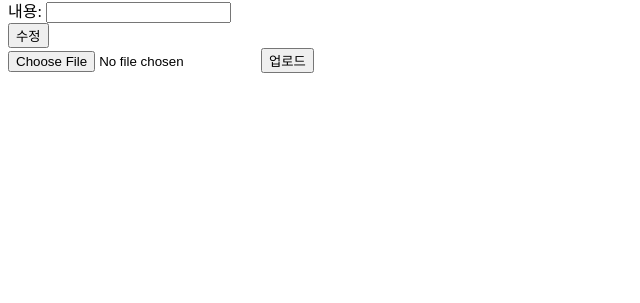
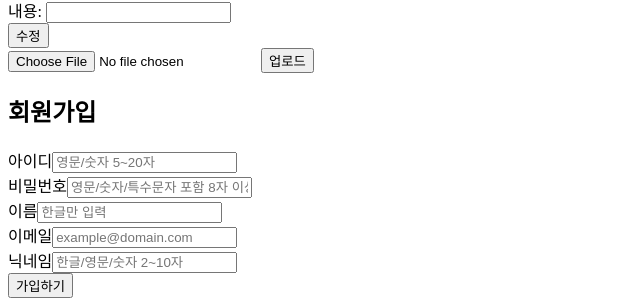
Before and after one commit to Betyani/TeamPj_vsc, a React (Create React App) app: page / in a window 1280 px wide. Shown: the part 877-1180 px from the top of the page, without its empty margins (0-640 px from the left). Before the commit the page ends 958 px from the top, so only its background shows below. Built offline with nearby package versions, Linux system fonts and the light colour scheme; no server answers.

Commit message:
회원가입 기능 추가

```diff
--- a/src/App.js
+++ b/src/App.js
@@ -6,6 +6,7 @@ import ProductList from './product/ProductList';
 import ProductModify from './product/ProductModify';
 import ProductRegister from './product/ProductRegister';
 import ImageUpload from './image/ImageUpload';
+import SignUp from './member/SignUp';
 
 
 function App() {
@@ -18,6 +19,7 @@ function App() {
         <BoardList productId={1} />
         <BoardModify id={1} />
         <ImageUpload />
+        <SignUp />
         </>
     );
 }
--- a/src/member/SignUp.js
+++ b/src/member/SignUp.js
@@ -3,30 +3,130 @@ import axios from "axios";
 
 export default function SignUp() {
     const [form, setForm] = useState({
-        userId: "",
+        id: "",
         password: "",
         name: "",
         email: "",
-        nickName: ""
+        nickname: ""
     });
+
+    const [errors, setErrors] = useState({});
+
+    const validate = () => {
+        const newErrors = {};
+
+        if (!/^[a-zA-Z0-9]{5,20}$/.test(form.id)) {
+            newErrors.id = "아이디는 영문자와 숫자 5~20자로 입력하세요.";
+        }
+
+        if (!/^(?=.*[A-Za-z])(?=.*\\d)(?=.*[!@#$%^&*()_+=-]).{8,}$/.test(form.password)) {
+            newErrors.password = "비밀번호는 영문, 숫자, 특수문자 포함 8자 이상이어야 합니다.";
+        }
+
+        if (!/^[가-힣]+$/.test(form.name)) {
+            newErrors.name = "이름은 한글만 입력 가능합니다.";
+        }
+
+        if (!/^[A-Za-z0-9._%+-]+@[A-Za-z0-9.-]+\\.[A-Za-z]{2,6}$/.test(form.email)) {
+            newErrors.email = "유효한 이메일 주소를 입력하세요.";
+        }
+
+        if (!/^[가-힣a-zA-Z0-9]{2,10}$/.test(form.nickname)) {
+            newErrors.nickname = "닉네임은 한글, 영문, 숫자 2~10자로 입력하세요.";
+        }
+
+        // 에러 상태 반영
+        setErrors(newErrors);
+
+        // 에러가 없을 경우만 true 반환
+        return Object.keys(newErrors).length === 0;
+
+
+    };
 
     const handleChange = (e) => {
         const { name, value } = e.target;
-        setForm({ ...form, [name]: value });
+        setForm(prev => ({ ...prev, [name]: value }));
     }
 
+    const handleSubmit = async (e) => {
+        e.preventDefault();
 
+        try {
+            console.log("보낼 데이터: ", form);
+            const response = await axios.post("http://localhost:8080/cal/member/signUp", form);
+            alert("회원가입 성공");
+        } catch (error) {
+            alert("회원가입 실패");
+            console.error("에러: ", error);
+        }
+    }
 
+    return (
+        <div>
+            <h2>회원가입</h2>
+            <form onSubmit={handleSubmit}>
+                <div>
+                    <label>아이디</label>
+                    <input
+                        name="userId"
+                        value={form.id}
+                        onChange={handleChange}
+                        placeholder="영문/숫자 5~20자"
+                        required
+                    />
+                </div>
 
+                <div>
+                    <label>비밀번호</label>
+                    <input
+                        type="password"
+                        name="password"
+                        value={form.password}
+                        onChange={handleChange}
+                        placeholder="영문/숫자/특수문자 포함 8자 이상"
+                        required
+                    />
+                </div>
 
+                <div>
+                    <label>이름</label>
+                    <input
+                        name="name"
+                        value={form.name}
+                        onChange={handleChange}
+                        placeholder="한글만 입력"
+                        required
+                    />
+                </div>
 
+                <div>
+                    <label>이메일</label>
+                    <input
+                        name="email"
+                        type="email"
+                        value={form.email}
+                        onChange={handleChange}
+                        placeholder="example@domain.com"
+                        required
+                    />
+                </div>
 
+                <div>
+                    <label>닉네임</label>
+                    <input
+                        name="nickName"
+                        value={form.nickname}
+                        onChange={handleChange}
+                        placeholder="한글/영문/숫자 2~10자"
+                        required
+                    />
+                </div>
 
-
-
-
-
-
+                <button type="submit">가입하기</button>
+            </form>
+        </div>
+    )
 
 
 }
```
